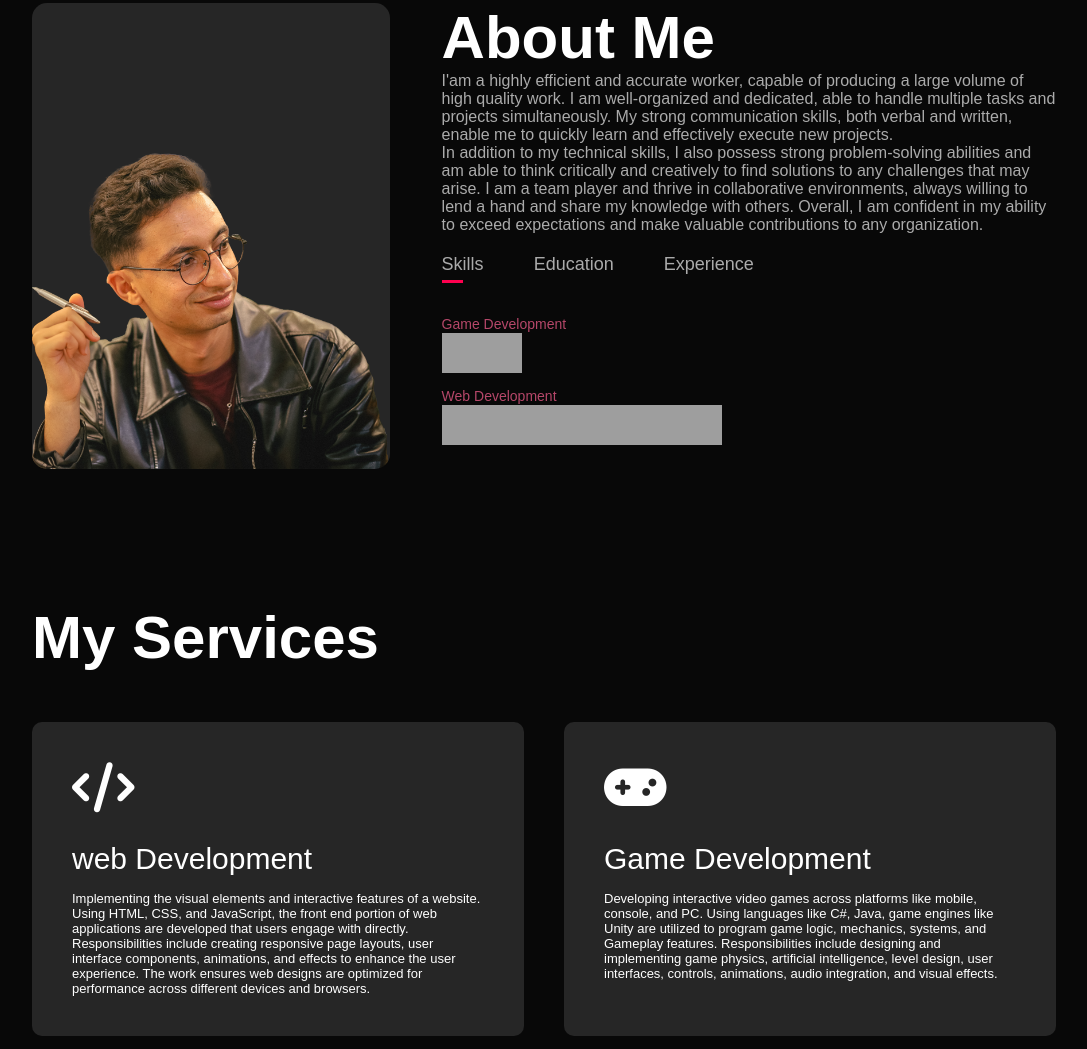
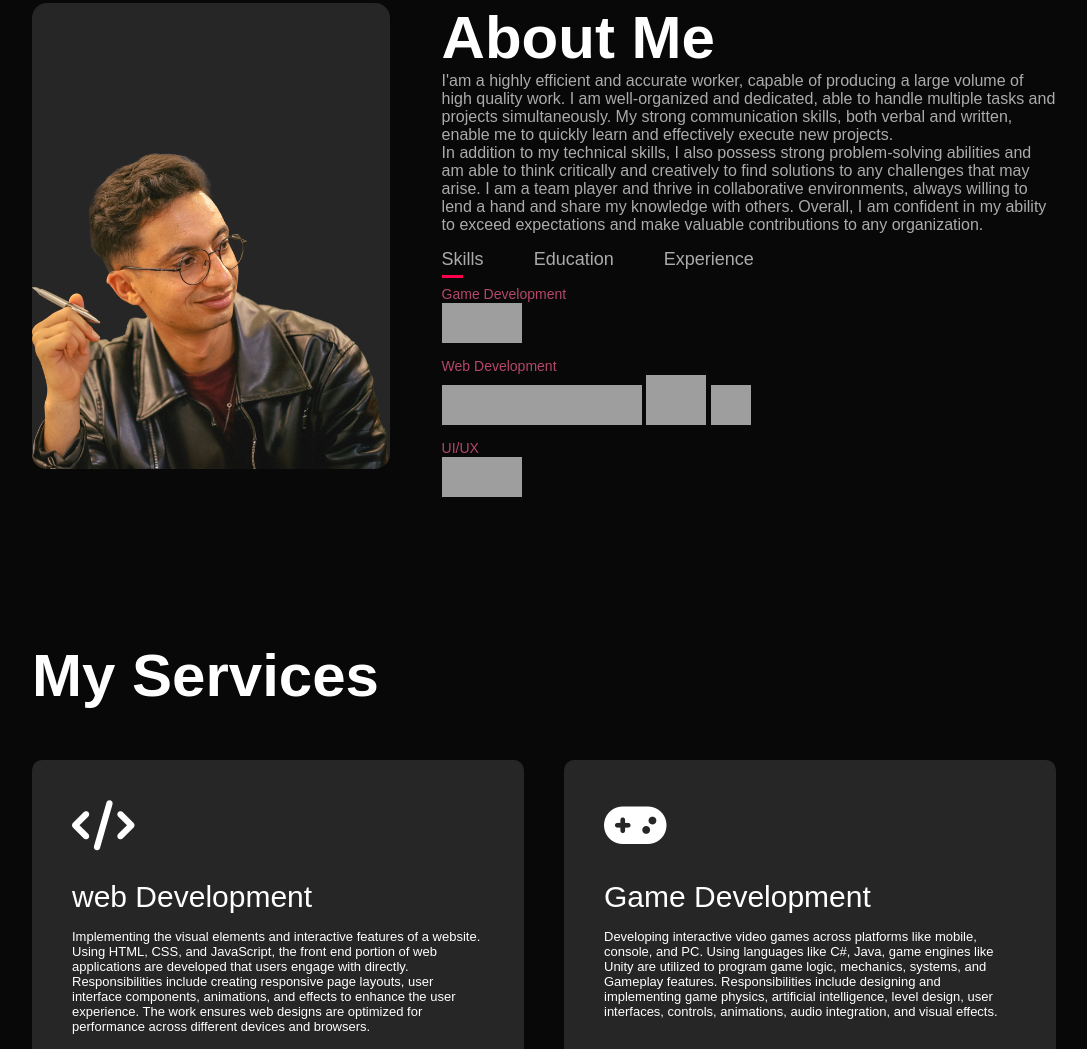
Before and after one commit to alasaidi/Portfolio, a plain HTML site: page index.html in a window 1280 px wide. Shown: the part 887-1936 px from the top of the page, without its empty margins (96-1183 px from the left). Drawn offline with Linux system fonts and the light colour scheme; grey boxes are pictures that could not be loaded.

Commit message:
update skills

```diff
--- a/index.html
+++ b/index.html
@@ -79,9 +79,9 @@
                     alt="unity" width="40" height="40" /></a>
               </li>
               <li><span>Web Development</span><br /><a href="https://www.w3.org/css/" alt="CSS3" width="40"
-                  height="40" /><img
-                  src="https://raw.githubusercontent.com/devicons/devicon/6910f0503efdd315c8f9b858234310c06e04d9c0/icons/css3/css3-plain.svg"
-                  alt="css3" width="40" height="40" /></a><a href="https://www.w3.org/html/" target="_blank"
+                  height="40"><img
+                    src="https://raw.githubusercontent.com/devicons/devicon/6910f0503efdd315c8f9b858234310c06e04d9c0/icons/css3/css3-plain.svg"
+                    alt="css3" width="40" height="40" /></a><a href="https://www.w3.org/html/" target="_blank"
                   rel="noreferrer"><img
                     src="https://raw.githubusercontent.com/devicons/devicon/6910f0503efdd315c8f9b858234310c06e04d9c0/icons/html5/html5-plain.svg"
                     alt="html5" width="40" height="40" /></a><a
@@ -90,17 +90,27 @@
                     alt="javascript" width="40" height="40" /></a><a
                   href="https://developer.mozilla.org/en-US/docs/Web/JavaScript" target="_blank" rel="noreferrer"><img
                     src="https://raw.githubusercontent.com/devicons/devicon/6910f0503efdd315c8f9b858234310c06e04d9c0/icons/jest/jest-plain.svg"
-                    alt="jest" width="40" height="40" /><a
-                    href="https://dotnet.microsoft.com/en-us/learn/dotnet/what-is-dotnet" alt="css3" width="40"
-                    height="40" /><img
+                    alt="jest" width="40" height="40" /></a><a
+                  href="https://dotnet.microsoft.com/en-us/learn/dotnet/what-is-dotnet" alt="css3" width="40"
+                  height="40"><img
                     src="https://raw.githubusercontent.com/devicons/devicon/6910f0503efdd315c8f9b858234310c06e04d9c0/icons/dot-net/dot-net-plain.svg"
-                    alt="csharp" width="40" height="40" /></a><a href="https://www.figma.com" target="_blank"
-                  rel="noreferrer"><img
+                    alt="csharp" width="40" height="40" /></a>
+                <a href="https://nodejs.org/en" target="_blank" rel="noreferrer"><img
+                    src="https://raw.githubusercontent.com/devicons/devicon/6910f0503efdd315c8f9b858234310c06e04d9c0/icons/nodejs/nodejs-original-wordmark.svg"
+                    alt="nodejs" width="60" height="50" /></a>
+                <a href="https://react.com/" target="_blank" rel="noreferrer"><img
+                    src="https://raw.githubusercontent.com/devicons/devicon/6910f0503efdd315c8f9b858234310c06e04d9c0/icons/react/react-original-wordmark.svg"
+                    alt="React" width="40" height="40" /></a>
+              </li>
+              <li>
+                <span>UI/UX</span><br />
+                <a href="https://www.figma.com" target="_blank" rel="noreferrer"><img
                     src="https://raw.githubusercontent.com/devicons/devicon/6910f0503efdd315c8f9b858234310c06e04d9c0/icons/figma/figma-original.svg"
-                    alt="html5" width="40" height="40" /></a><a href="https://www.photoshop.com/en" target="_blank"
+                    alt="html5" width="40" height="40" /></a><a href="https://www.figma.com/en" target="_blank"
                   rel="noreferrer"><img
                     src="https://raw.githubusercontent.com/devicons/devicon/6910f0503efdd315c8f9b858234310c06e04d9c0/icons/photoshop/photoshop-original.svg"
-                    alt="photoshop" width="40" height="40" /></a></li>
+                    alt="photoshop" width="40" height="40" /></a>
+              </li>
             </ul>
           </div>
           <div class="tab-contents" id="education">
--- a/style/style.css
+++ b/style/style.css
@@ -27,13 +27,7 @@ body {
   padding: 0.625rem 1rem;
   border-radius: 0.25rem;
   text-decoration: none;
-  background-image: webkit-gradient(
-    linear,
-    left top,
-    left bottom,
-    from(#000000),
-    to(#ff004f)
-  );
+  background-image: webkit-gradient(linear, left top, left bottom, from(#000000), to(#ff004f));
   background-image: linear-gradient(to right, #000000, #ff004f);
 }
 .container {
@@ -131,7 +125,7 @@ nav ul li a:hover::after {
 }
 .tab-titles {
   display: flex;
-  margin: 20px 0 40px;
+  margin: 15px 0 15px;
 }
 .tab-links {
   margin-right: 50px;
```
Also changed, not shown: 1 other file.
